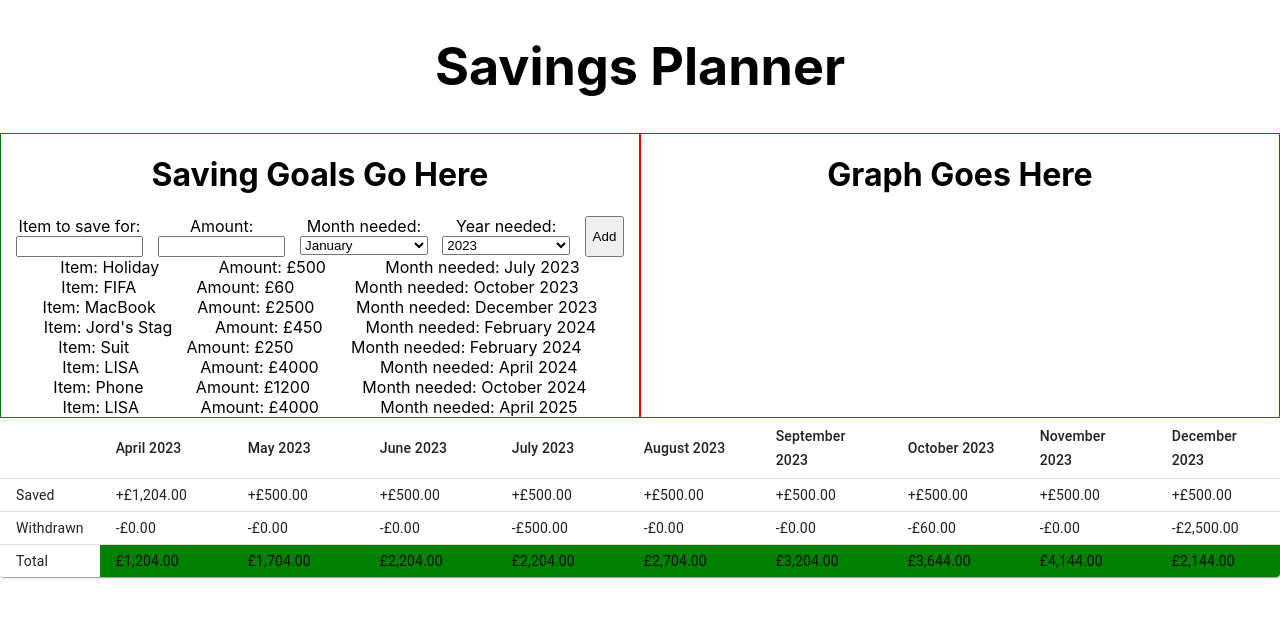
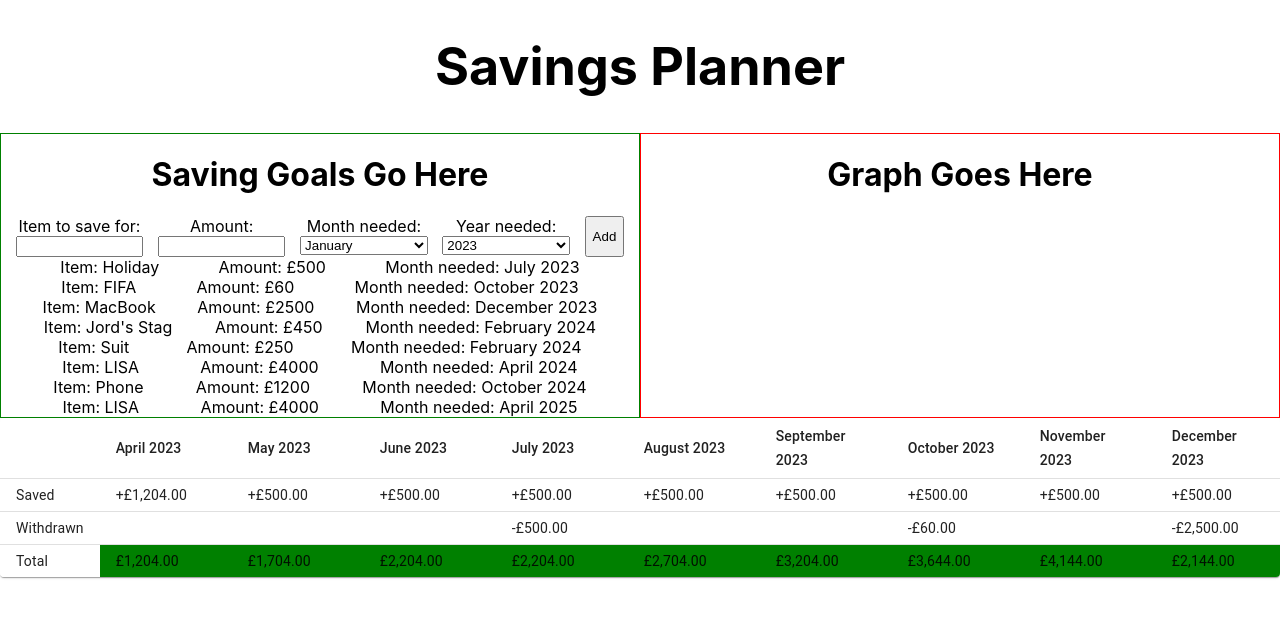
Before and after one commit to AKP-13/savings-planner, a React (Create React App) app: page / in a window 1280 px wide. Shown: the top 618 px of the page. Built offline with nearby package versions, Linux system fonts and the light colour scheme.

Commit message:
Display nothing in withdraw column if nothing withdrawn instead of -0

```diff
--- a/src/savingsProjections/SavingsProjectionsTable.js
+++ b/src/savingsProjections/SavingsProjectionsTable.js
@@ -42,9 +42,9 @@ export default function SavingsProjectionsTable({ tableData }) {
               Withdrawn
             </TableCell>
             {tableData.map(({ month, withdrawn }) => (
-              <TableCell key={`${month}-withdrawn`}>{`-${formattedCurrency.format(
-                withdrawn
-              )}`}</TableCell>
+              <TableCell key={`${month}-withdrawn`}>
+                {withdrawn === 0 ? '' : `-${formattedCurrency.format(withdrawn)}`}
+              </TableCell>
             ))}
           </TableRow>
 
```
